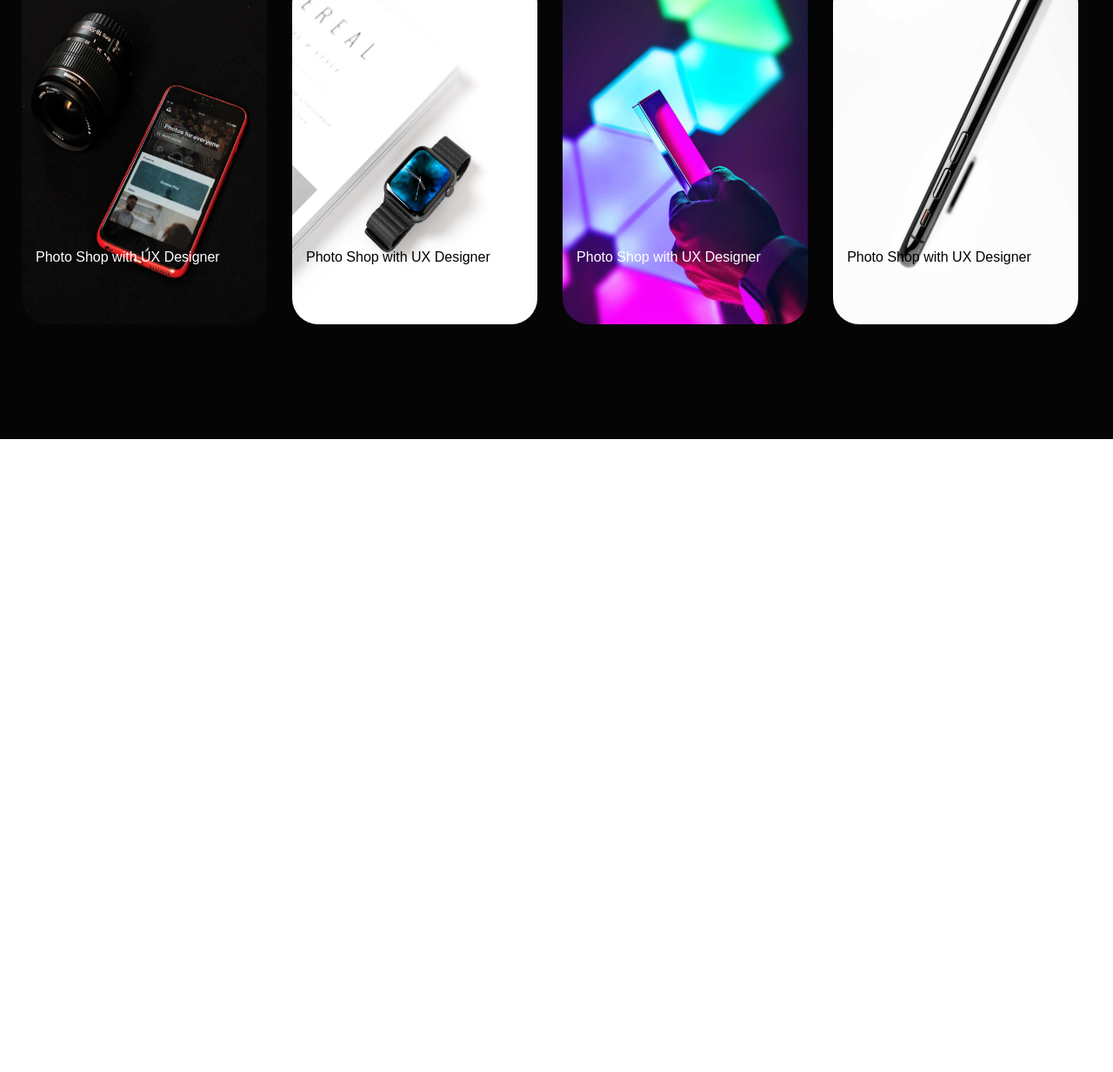
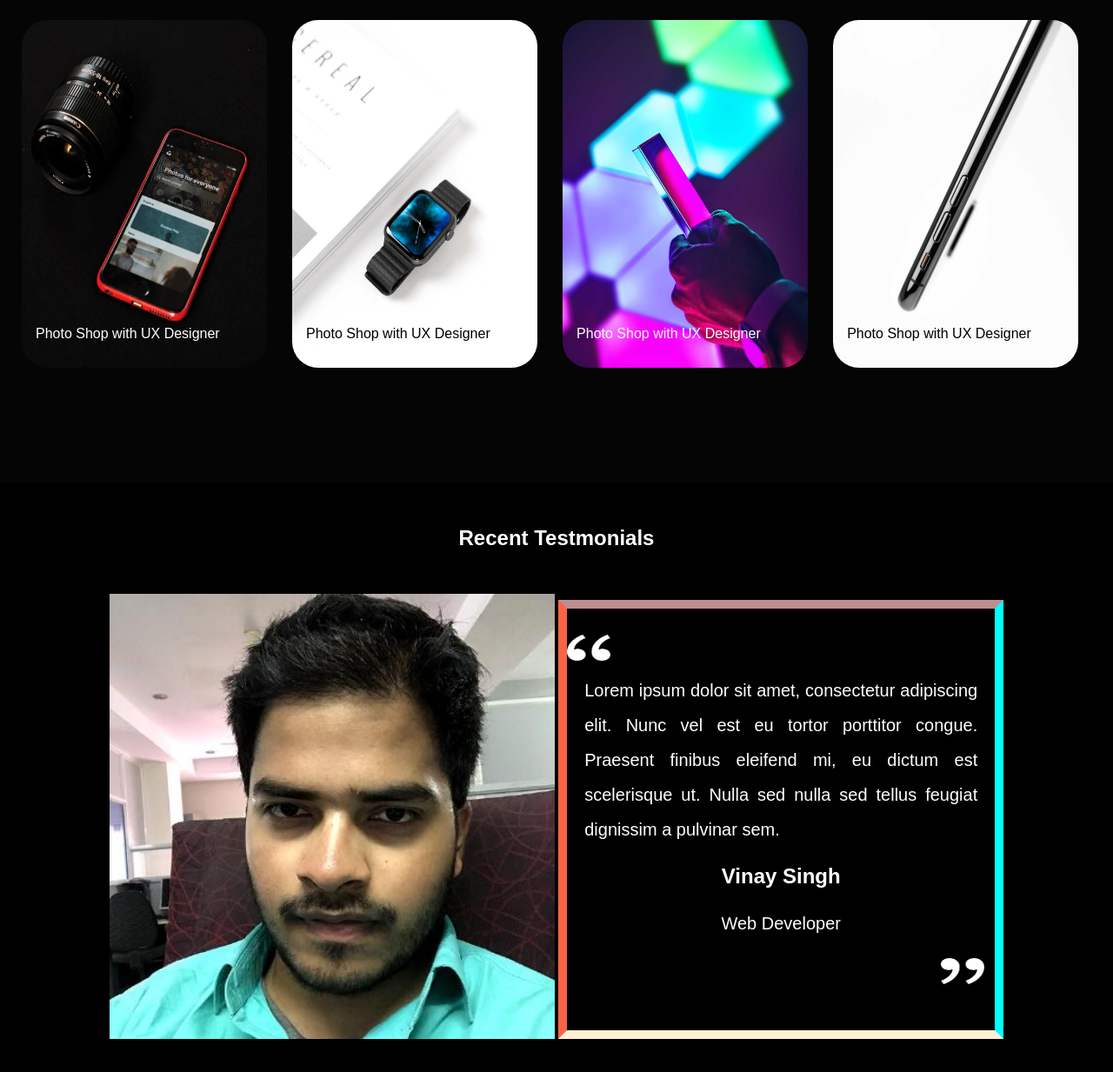
Before and after one commit to vinaydoddapaneni/Portfolio, a plain HTML site: page index.html in a window 1280 px wide. Shown: the part 3019-4252 px from the top of the page at 87% size. Before the commit the page ends 3524 px from the top, so only its background shows below. Drawn offline with Linux system fonts and the light colour scheme.

Commit message:
testmonials sloved with the bugs.

```diff
--- a/css/main.css
+++ b/css/main.css
@@ -93,7 +93,7 @@ li a:hover{
 /* About */
 /* Col 1 */
 .about{
-    height: 1000px;
+    height: 950px;
     background-color: #050505;
     padding: 100px 120px 50px 105px;
 }
@@ -265,7 +265,9 @@ li a:hover{
 .project{
     background-color: rgb(5, 5, 5);
     /* height: 700px; */
-    height: 600px;
+    height: 700px;
+    padding-top: 100px;
+    padding-bottom: 50px;
 }
 .project h1{
     color: white;
@@ -294,7 +296,6 @@ li a:hover{
 }
 
 
-/* Container holding the image and the text */
 .container {
     position: relative;
     text-align: center;
@@ -304,11 +305,11 @@ li a:hover{
 .container:hover{
     color: tomato;
     text-shadow: 1px 1px 1px white;
+    font-size: 20px;
 }
-  /* Bottom left text */
 .project-card .bottom-left {
     position: absolute;
-    bottom: 8px;
+    bottom: -60px;
     left: 16px;
 }
 .container1{
@@ -320,5 +321,57 @@ li a:hover{
 .container1:hover{
     color: violet;
     text-shadow: 1px 1px 1px violet;
+    font-size: 20px;
 }
 /* End Project */
+
+/* testmonials */
+.testmonials{
+    height: 800px;
+    text-align: center;
+    background-color: #000;
+    color: white;
+    padding-top: 50px;
+}
+.testmonials > h1{
+    padding-bottom: 50px;
+}
+.test-col1{
+    display: inline-block;
+    width: 40%;
+}
+.test-col2{
+    display: inline-block;
+    width: 40%;
+    text-align: justify;
+    height: 505px;
+    border-top:10px rosybrown solid  ;
+    border-right:10px aqua solid ;
+    border-bottom:10px papayawhip solid ;
+    border-left: 10px tomato solid;
+    overflow: hidden;
+}
+.test-col2 p{
+    line-height: 40px;
+    font-size: 20px;
+    padding: 20px;
+}
+.test-col2 .test-p{
+    text-align: center;
+}
+.test-col2 img{
+    width: 50px;
+    height: 50px;
+    padding-top: 20px;
+}
+.test-col2 .rt{
+    position: relative;
+    top:10px;
+    right: 0px;
+}
+.test-col2 .lb{
+    position: relative;
+    bottom: 20px;
+    left: 430px;
+}
+/* End testmonials */
--- a/index.html
+++ b/index.html
@@ -227,6 +227,28 @@
         </div>
     </section>
     <!-- End Projects -->
+    <!-- Testmonials -->
+    <section class="testmonials">
+        <h1>Recent Testmonials</h1>
+        <img class="test-col1 " src="./images/avatars1.jpg" alt="avatars">
+        <div class="test-col2">
+            <img class="rt" src="./images/double-rt.png" alt="rt">
+            <p>
+                Lorem ipsum dolor sit amet, consectetur adipiscing elit. Nunc vel est eu tortor porttitor congue.
+                Praesent finibus eleifend mi, eu dictum est scelerisque ut. Nulla sed nulla sed tellus feugiat dignissim
+                a pulvinar sem.
+            </p>
+            <h2 class="test-p">Vinay Singh</h2>
+            <p class="test-p">Web Developer</p>
+            <img class="lb" src="./images/double-lb.png" alt="lb">
+        </div>
+    </section>
+    <!-- End testmonials -->
+    <!-- Clients -->
+    <section>
+
+    </section>
+    <!-- End Clients -->
     <footer>
 
     </footer>
```
Also changed, not shown: images/avatars1.jpg (added), images/avatars1.svg (added), images/double-lb.png (added), images/double-rt.png (added).
